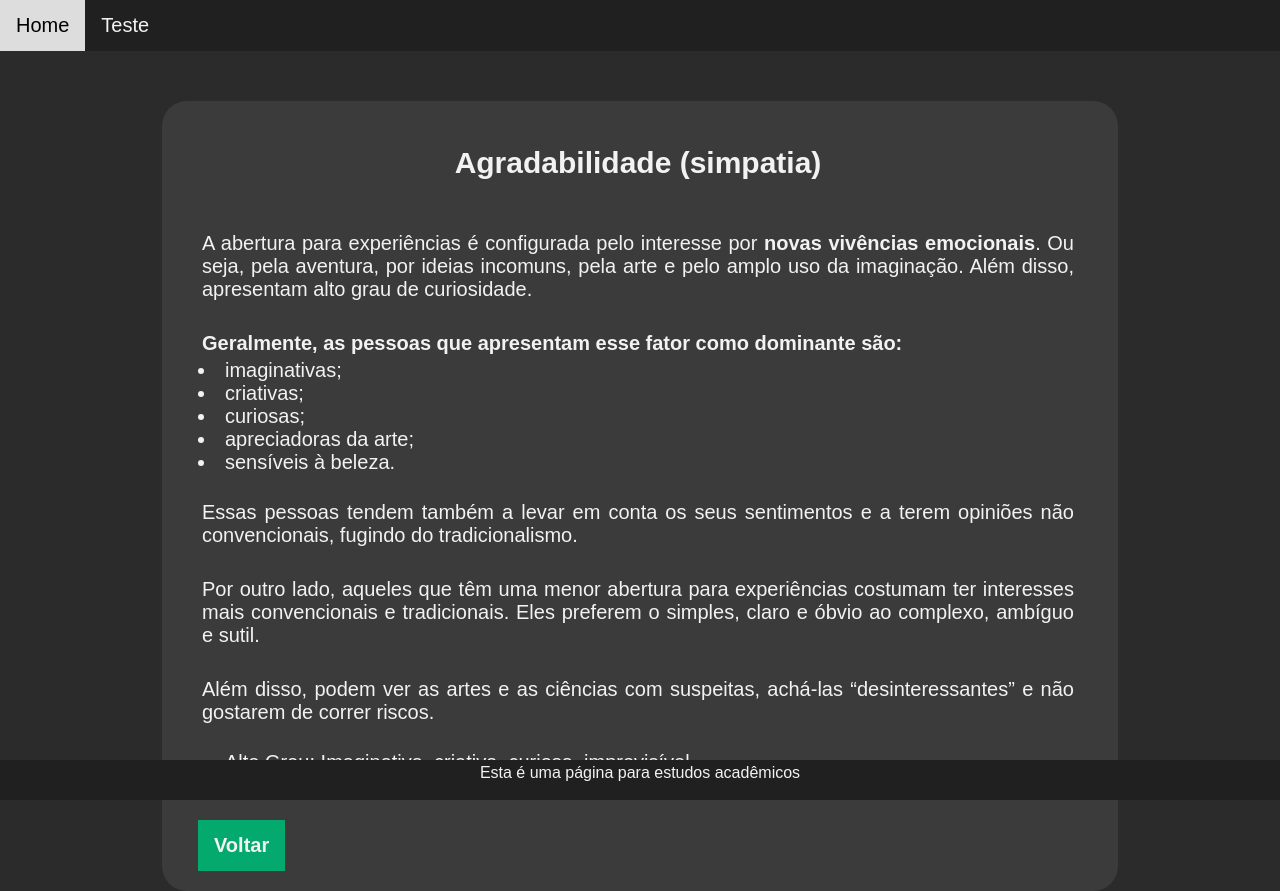
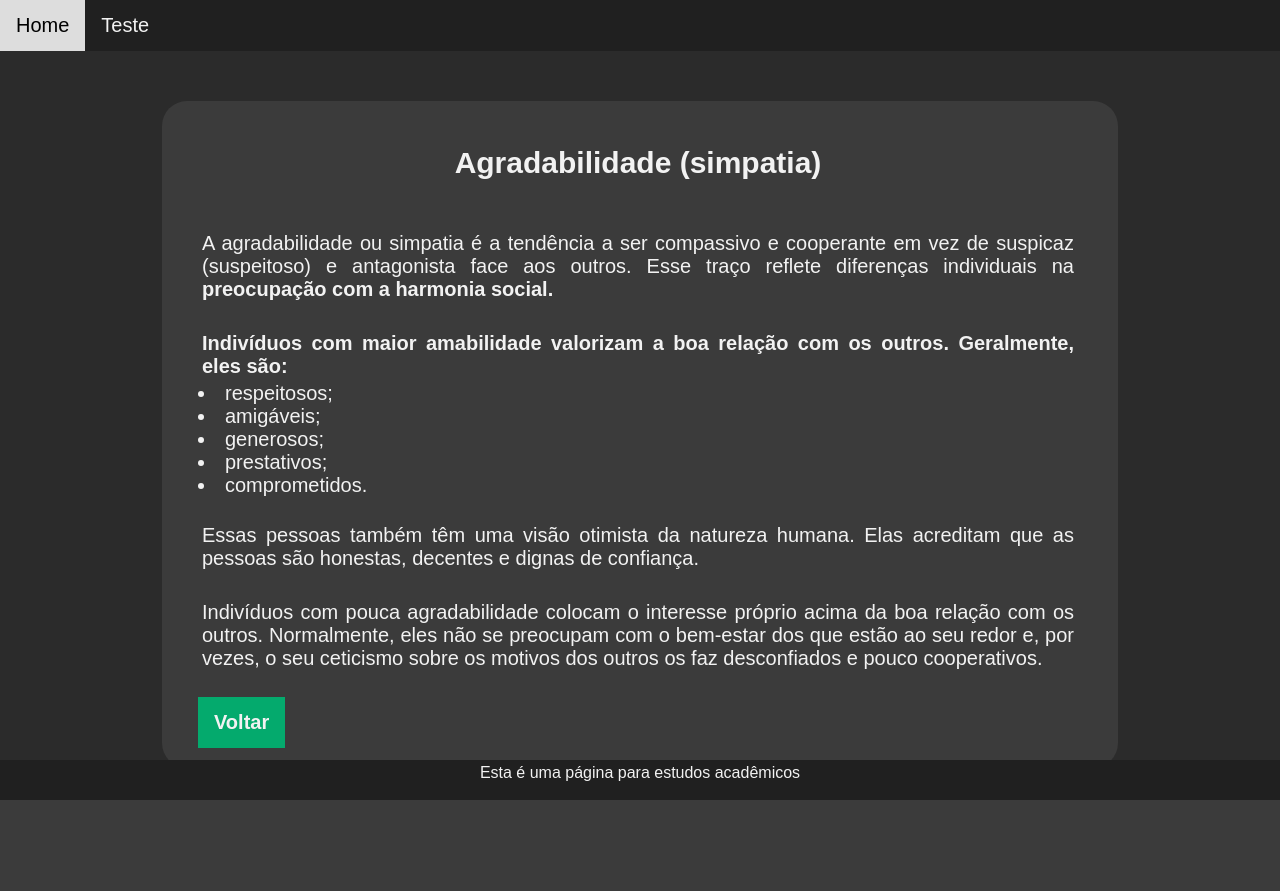
Before and after one commit to oThiagoBittencourt/FivePersonalityTestAI, a Flask app: page /2 in a window 1280 px wide. After the commit the page ends 800 px from the top, so only its background shows below. Run offline with Flask 3, Linux system fonts and the light colour scheme.

Commit message:
HtmlUpdate

```diff
--- a/app/templates/1.html
+++ b/app/templates/1.html
@@ -123,9 +123,6 @@
             <br>
             <p>Além disso, podem ver as artes e as ciências com suspeitas, achá-las “desinteressantes” e não gostarem de correr riscos.</p>
             <br>
-            <li>Alto Grau: Imaginativa, criativa, curiosa, imprevisível</li>
-            <li>Baixo Grau: Evita mudanças, objetiva, tradicional, previsível</li>
-            <br>
             <div class="btn">
               <a href="/"><b>Voltar</b></a>
             </div>
--- a/app/templates/2.html
+++ b/app/templates/2.html
@@ -108,23 +108,18 @@
           <div style="padding-left:16px">
             <h2>Agradabilidade (simpatia)</h2>
             <br>
-            <p>A abertura para experiências é configurada pelo interesse por <b>novas vivências emocionais</b>. Ou seja, pela aventura, por ideias incomuns, pela arte e pelo amplo uso da imaginação. Além disso, apresentam alto grau de curiosidade.</p>
+            <p>A agradabilidade ou simpatia é a tendência a ser compassivo e cooperante em vez de suspicaz (suspeitoso) e antagonista face aos outros. Esse traço reflete diferenças individuais na <b>preocupação com a harmonia social.</b></p>
             <br>
-            <p><b>Geralmente, as pessoas que apresentam esse fator como dominante são:</b></p>
-            <li>imaginativas;</li>
-            <li>criativas;</li>
-            <li>curiosas;</li>
-            <li>apreciadoras da arte;</li>
-            <li>sensíveis à beleza.</li>
+            <p><b>Indivíduos com maior amabilidade valorizam a boa relação com os outros. Geralmente, eles são:</b></p>
+            <li>respeitosos;</li>
+            <li>amigáveis;</li>
+            <li>generosos;</li>
+            <li>prestativos;</li>
+            <li>comprometidos.</li>
             <br>
-            <p>Essas pessoas tendem também a levar em conta os seus sentimentos e a terem opiniões não convencionais, fugindo do tradicionalismo.</p>
+            <p>Essas pessoas também têm uma visão otimista da natureza humana. Elas acreditam que as pessoas são honestas, decentes e dignas de confiança.</p>
             <br>
-            <p>Por outro lado, aqueles que têm uma menor abertura para experiências costumam ter interesses mais convencionais e tradicionais. Eles preferem o simples, claro e óbvio ao complexo, ambíguo e sutil.</p>
-            <br>
-            <p>Além disso, podem ver as artes e as ciências com suspeitas, achá-las “desinteressantes” e não gostarem de correr riscos.</p>
-            <br>
-            <li>Alto Grau: Imaginativa, criativa, curiosa, imprevisível</li>
-            <li>Baixo Grau: Evita mudanças, objetiva, tradicional, previsível</li>
+            <p>Indivíduos com pouca agradabilidade colocam o interesse próprio acima da boa relação com os outros. Normalmente, eles não se preocupam com o bem-estar dos que estão ao seu redor e, por vezes, o seu ceticismo sobre os motivos dos outros os faz desconfiados e pouco cooperativos.</p>
             <br>
             <div class="btn">
               <a href="/"><b>Voltar</b></a>
```
Also changed, not shown: app/templates/0.html (+8 -14 lines), app/templates/3.html (+7 -15 lines), app/templates/4.html (+9 -13 lines).
